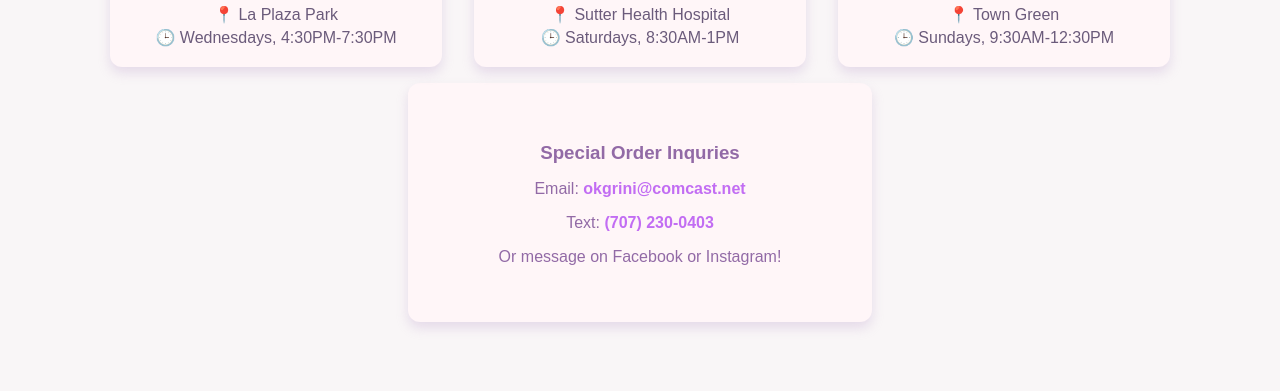
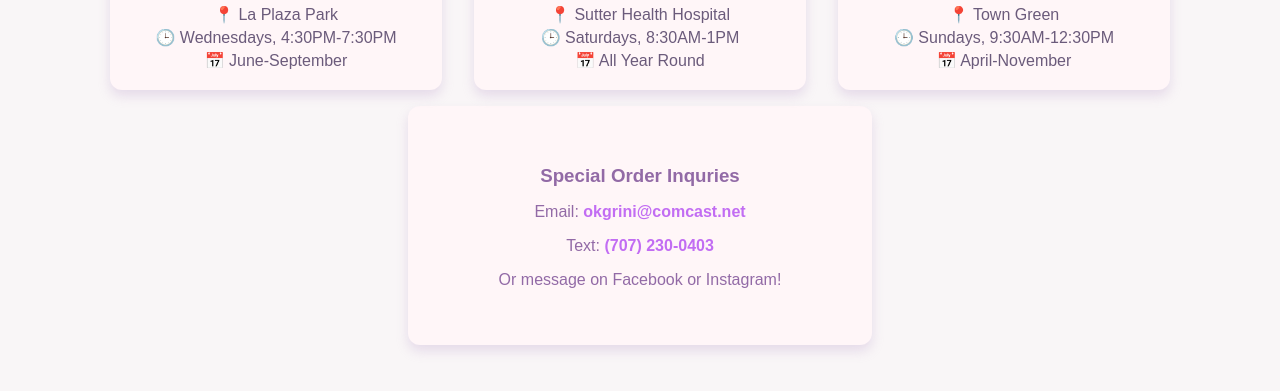
Before and after one commit to CarlGrini/thepastrygirl, a plain HTML site: page index.html in a window 1280 px wide. Shown: the part 435-826 px from the top of the page. Drawn offline with Linux system fonts and the light colour scheme.

Commit message:
Update index.html

```diff
--- a/index.html
+++ b/index.html
@@ -28,6 +28,7 @@
       <h2>Cotati Market</h2>
       <p>📍 La Plaza Park</p>
       <p>🕒 Wednesdays, 4:30PM-7:30PM</p>
+      <p>📅 June-September</p>
     </div>
 
     <div class="widget">
@@ -35,6 +36,7 @@
       <h2>LBC Market</h2>
       <p>📍 Sutter Health Hospital</p>
       <p>🕒 Saturdays, 8:30AM-1PM</p>
+      <p>📅 All Year Round</p>
     </div>
 
     <div class="widget">
@@ -42,6 +44,7 @@
       <h2>Windsor Market</h2>
       <p>📍 Town Green</p>
       <p>🕒 Sundays, 9:30AM-12:30PM</p>
+      <p>📅 April-November</p>
     </div>
   </div>
   <!-- Special Orders Section -->
```
